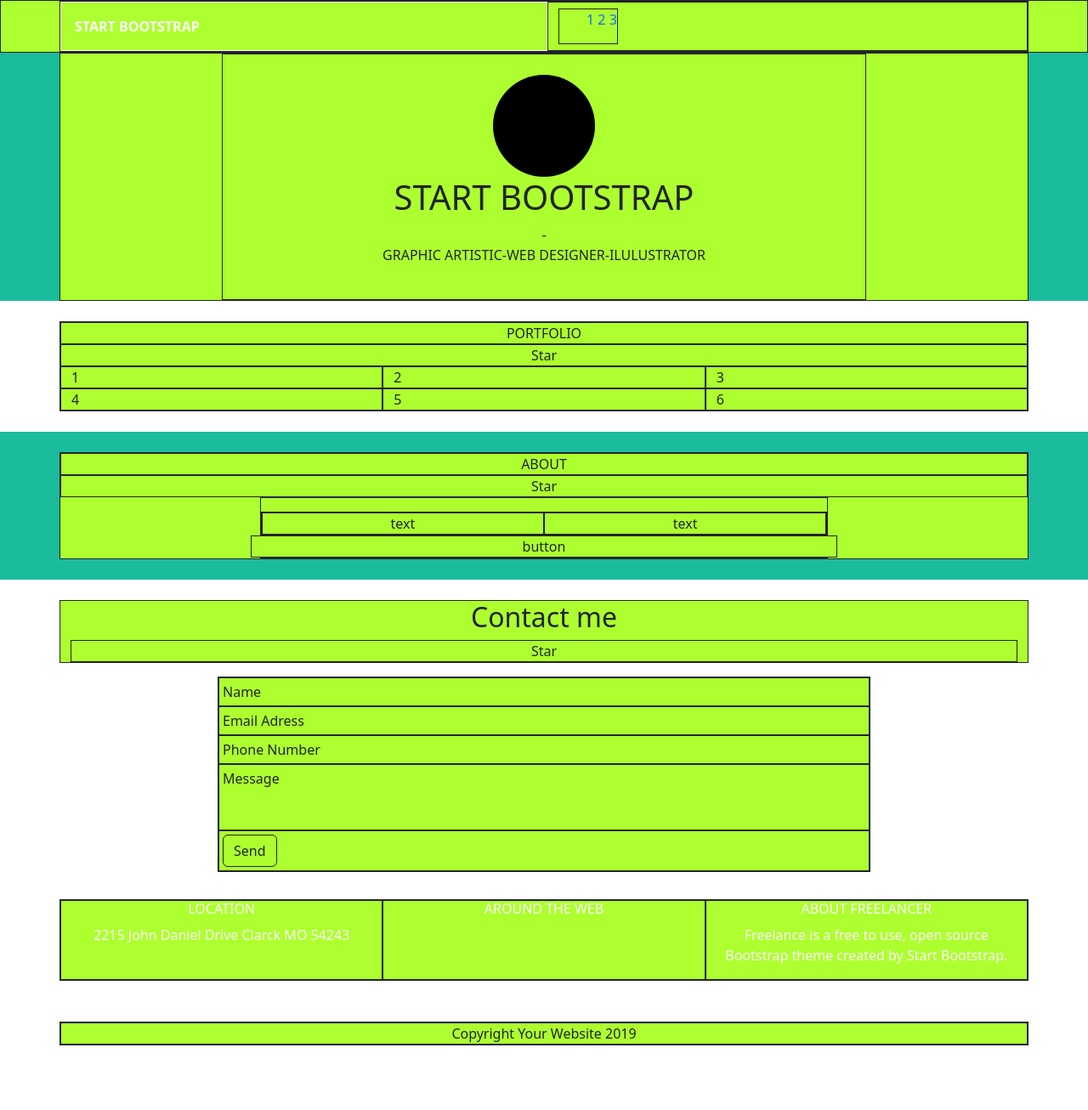
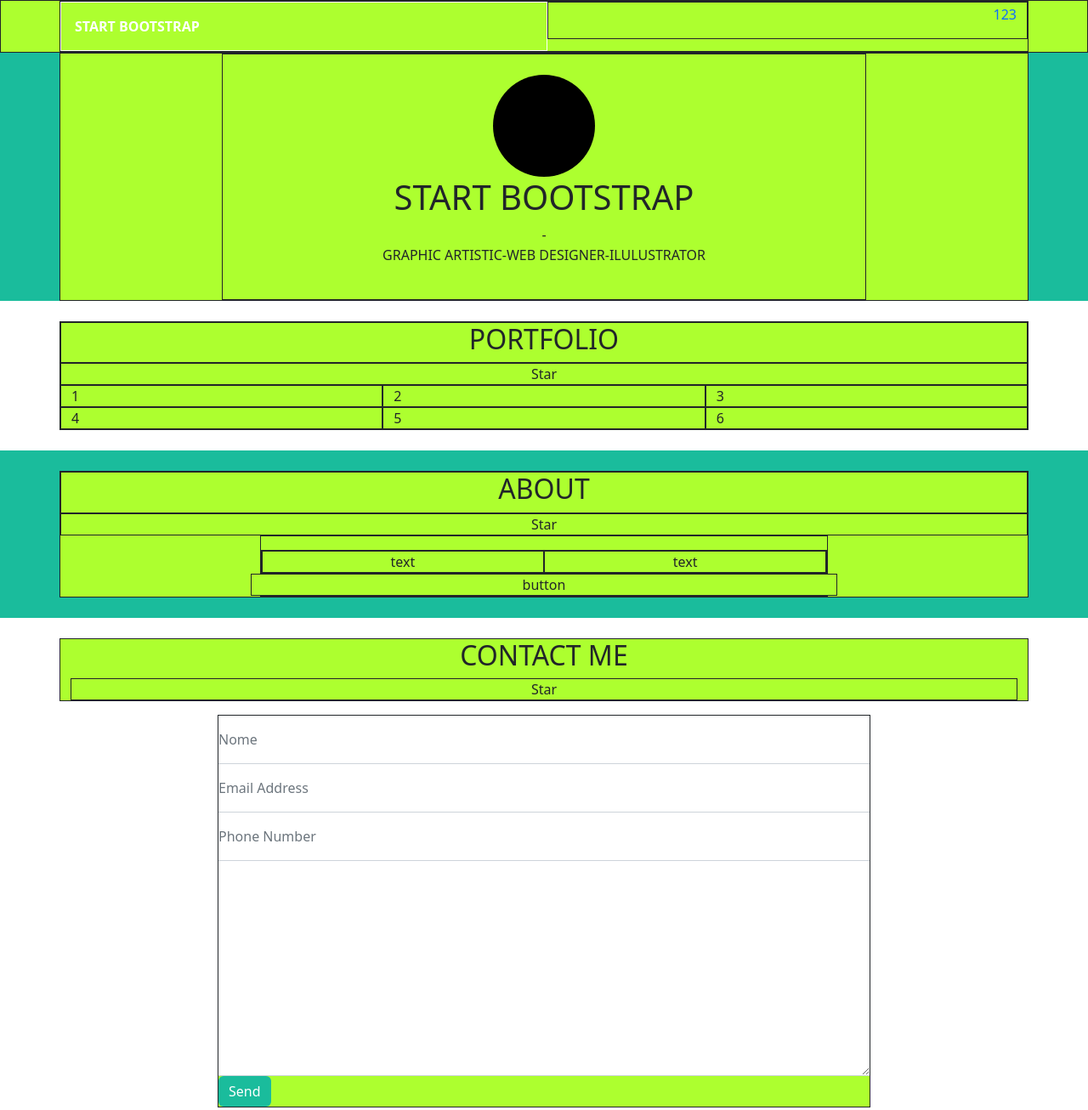
Before and after one commit to estherpinos/html-css-bootstrap-freelance, a plain HTML site: page index.html in a window 1280 px wide. Shown: the top 1306 px of the page at 85% size. Before the commit the page ends 1254 px from the top, so only its background shows below. Drawn offline with nearby package versions, Linux system fonts and the light colour scheme.

Commit message:
Edit [bar menu]

```diff
--- a/css/style.css
+++ b/css/style.css
@@ -21,6 +21,14 @@
   border-radius: 15x;
   padding: 4px 8px;
 }
+
+.menu{height: 100%;}
+
+.menu nav ul li a{
+ vertical-align: middle;
+
+}
+
 
 
 /* MAIN */
@@ -48,3 +56,21 @@
   width: 60%;
   margin: 0 auto;
 }
+
+.input-custom{
+  border-top: none;
+  border-left: none;
+  border-right: none;
+  border-radius: 0;
+  padding-left: 0;
+}
+
+#contact-me .btn{
+  background-color: #1ABC9C ;
+  border: none;
+}
+
+#contact-me .btn:hover{
+  background-color:#1abc9c9f ;
+
+}
--- a/index.html
+++ b/index.html
@@ -22,28 +22,22 @@
     <div class="container">
       <div class="row">
         <div class="debug logo col p-3">START BOOTSTRAP</div>
-        <div class="col text-end d-flex align-items-center ">
-          <div class="hamburguer debug d-md-none"><i class="fa-solid fa-bars" style="color: #ffffff;"></i></div>
-          <div class="debug menu d-none d-md-block d-flex align-items-center justify-content-center  ">
-            <nav>
-              <ul>
-                <li class="list-unstyled d-inline-block "><a class="text-decoration-none " href="#">1</a></li>
+        <div class="col menu text-end">
+          <nav class="d-none d-md-block">
+            <ul class="d-flex justify-content-end align-content-end   ">
+              <li class="list-unstyled d-inline-block "><a class="text-decoration-none " href="#">1</a></li>
 
-                <li class="list-unstyled d-inline-block "><a class="text-decoration-none" href="#">2</a></li>
+              <li class="list-unstyled d-inline-block "><a class="text-decoration-none" href="#">2</a></li>
 
-                <li class="list-unstyled d-inline-block "><a class="text-decoration-none" href="#">3</a></li>
+              <li class="list-unstyled d-inline-block "><a class="text-decoration-none" href="#">3</a></li>
+            </ul>
+          </nav>
+          <div class="hamburguer debug d-md-none"><i class="fa-solid fa-bars" style="color: #ffffff;"></i>
+          </div>
 
-              </ul>
-            </nav>
-          </div>
         </div>
-
       </div>
-
-
     </div>
-
-
   </header>
 
   <main>
@@ -66,7 +60,7 @@
     <section class="portfolio py-2 ">
       <div class="container my-3 ">
         <div class="row">
-          <div class="debug text-center">PORTFOLIO</div>
+          <div class="debug text-center"><h2>PORTFOLIO</h2></div>
           <div class="debug text-center">Star</div>
         </div>
 
@@ -87,7 +81,7 @@
     <section class="about py-2">
       <div class="container my-3">
         <div class="row">
-          <div class=" debug col-12 text-center">ABOUT</div>
+          <div class=" debug col-12 text-center"><h2>ABOUT</h2></div>
           <div class="debug col-12  text-center">Star</div>
         </div>
 
@@ -111,40 +105,37 @@
 
     <section id="contact-me" class="py-2 ">
       <div class="container section-top text-center my-3 ">
-        <h2>Contact me</h2>
+        <h2>CONTACT ME</h2>
         <div class="debug col-12 text-center">Star</div>
       </div>
 
-      <div class="container-ep col-1">
-        <div class="debug text-lg-start p-1 ">Name</div>
-        <div class="debug col-12 text-lg-start p-1 ">Email Adress</div>
-        <div class="debug col-12 text-lg-start p-1 ">Phone Number</div>
-        <div class="debug col-12 text-lg-start p-1 pb-5   ">Message</div>
-        <div class="col-12 debug p-1 justify-content-start  ">
-          <button class=" debug btn align-content-start">Send</button>
-        </div>
+      <div class="container-ep">
+        <form action="#">
+          <input type="Nome" class="form-control input-custom py-3" placeholder="Nome">
+          <input type="email" class="form-control input-custom py-3" placeholder="Email Address">
+          <input type="phone" class="form-control input-custom py-3" placeholder="Phone Number" >
+          <textarea name="" id="" cols="30" rows="10"    placeholder="Message" class="form-control input-custom">
+          </textarea>
+
+          <button class="btn btn-secondary ">Send</button>
+        </form>
       </div>
-
-
-
-
-
-
 
     </section>
   </main>
+
   <footer>
-    <section class="location pt-4 pb-4 ">
-      <div class="container">
-        <div class="row">
-          <div class="debug col-12 col-md-4 col-lg-4 text-center">
+    <section class="location py-2  ">
+      <div class="container my-3 ">
+        <div class="row row-cols-1 row-cols-md-3 ">
+          <div class="debug text-center">
             <h6 class="text-white ">LOCATION</h6>
             <p class="fs-6 text-white ">2215 John Daniel Drive Clarck MO 54243</p>
           </div>
-          <div class="debug col-12 col-md-4 col-lg-4 text-center">
+          <div class="debug text-center">
             <h6 class="text-white ">AROUND THE WEB</h6>
           </div>
-          <div class="debug col-12 col-md-4 col-lg-4 text-center ">
+          <div class="debug text-center ">
             <h6 class="text-white ">ABOUT FREELANCER</h6>
             <p class="fs-6 text-white  ">Freelance is a free to use, open source Bootstrap theme created by Start Bootstrap.
             </p>
```
